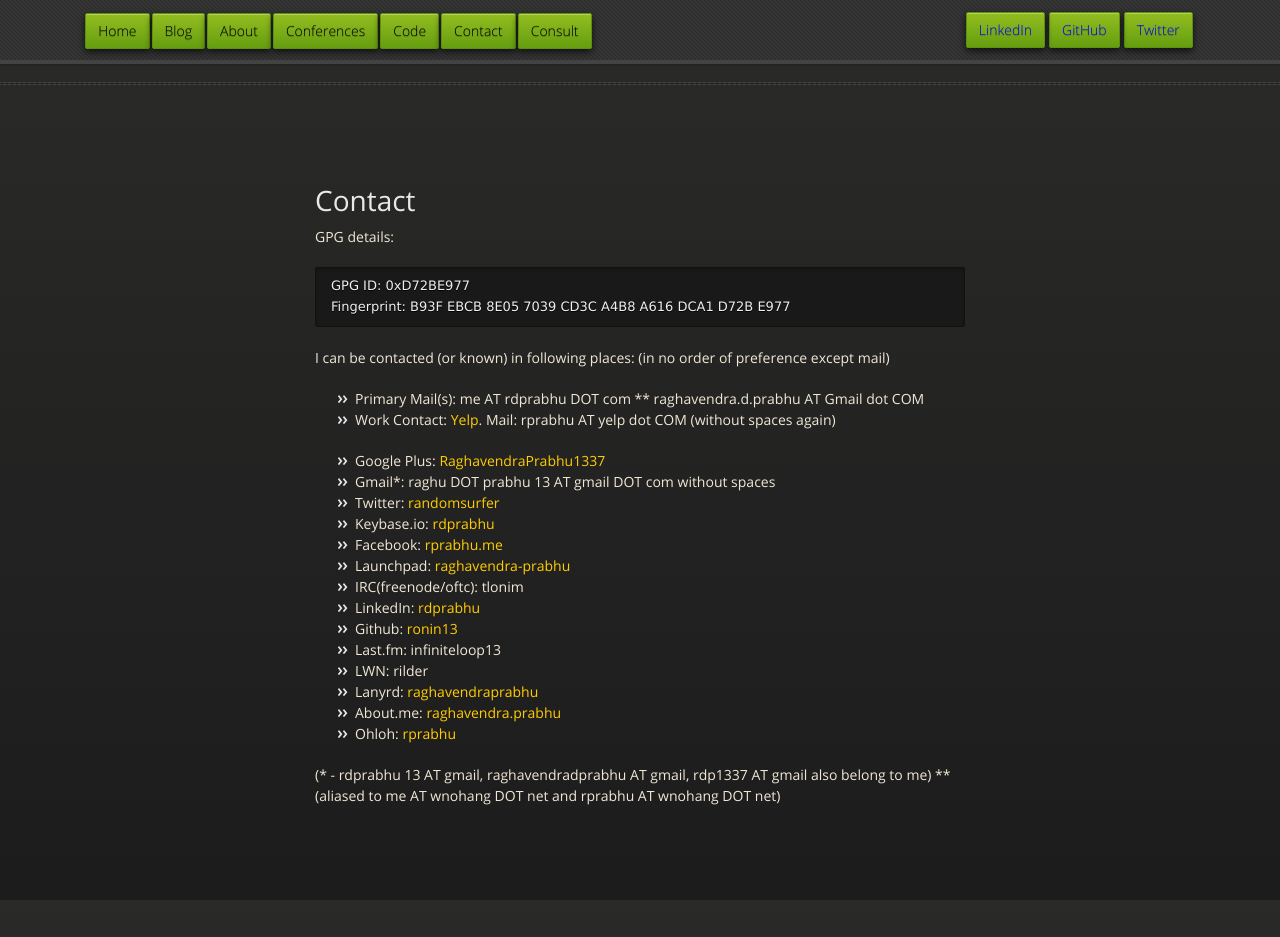
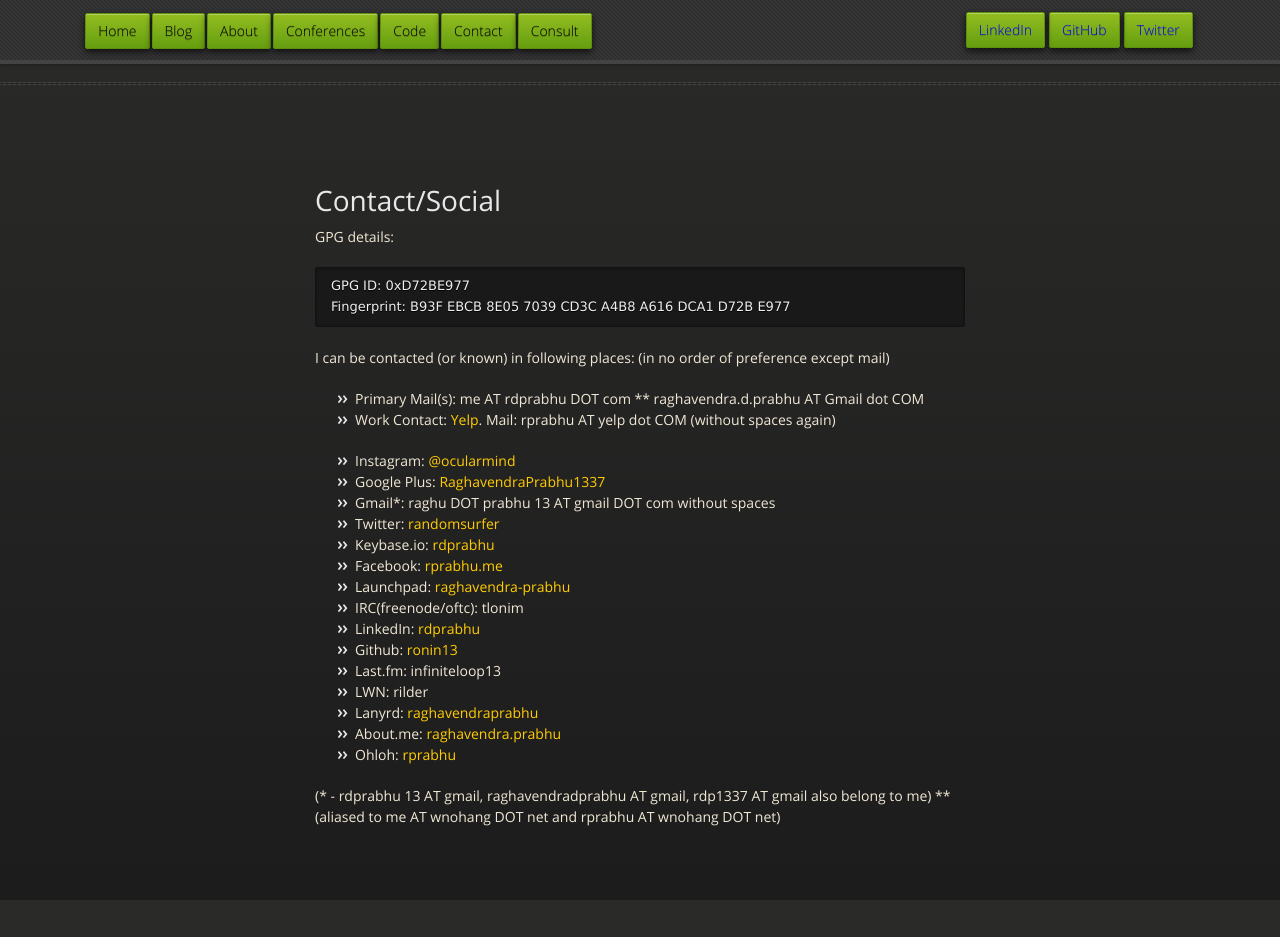
Before and after one commit to ronin13/ronin13.github.com, a Jekyll site: the page built from pages/contact.md, in a window 1280 px wide and 937 px high. Built offline with Jekyll 4.4.1, drawn with Linux system fonts in a browser that asks for light colours; Markdown is read by kramdown in place of the engine named in the settings.

Commit message:
Update contact

```diff
--- a/pages/contact.md
+++ b/pages/contact.md
@@ -1,5 +1,5 @@
 ---
-title: Contact
+title: Contact/Social
 layout: page
 permalink: /pages/contact/
 ---
@@ -17,7 +17,7 @@ I can be contacted (or known) in following places: (in no order of preference ex
 - Work Contact: [Yelp](Yelp).
                 Mail: rprabhu AT yelp dot COM (without spaces again)
 
-
+- Instagram: [@ocularmind](https://www.instagram.com/ocularmind)
 - Google Plus: [RaghavendraPrabhu1337](https://plus.google.com/+RaghavendraPrabhu1337/)
 - Gmail*: raghu DOT prabhu 13 AT gmail DOT com without spaces
 - Twitter: [randomsurfer](https://twitter.com/randomsurfer)
```
Also changed, not shown: pages/about.md (+1 -1 lines).
